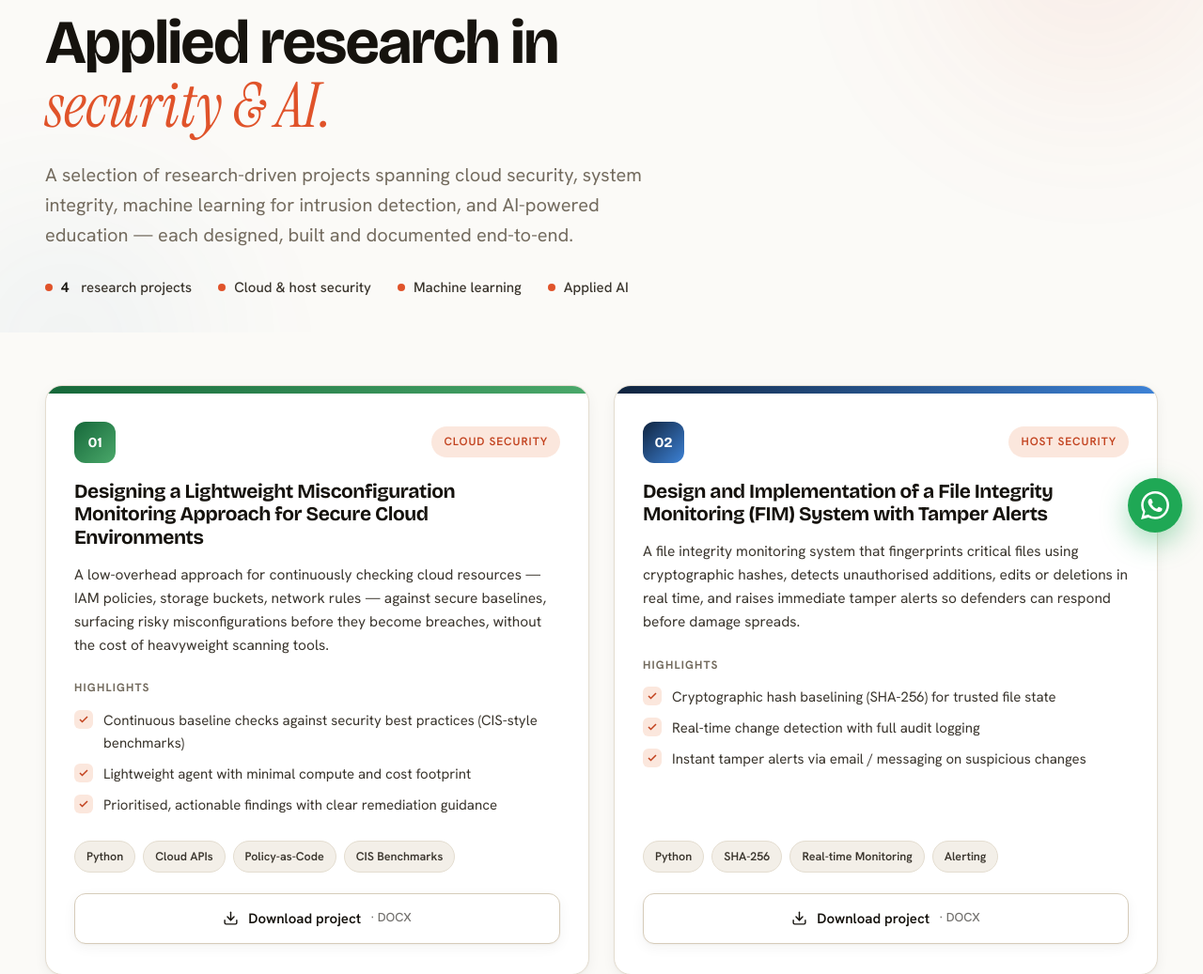
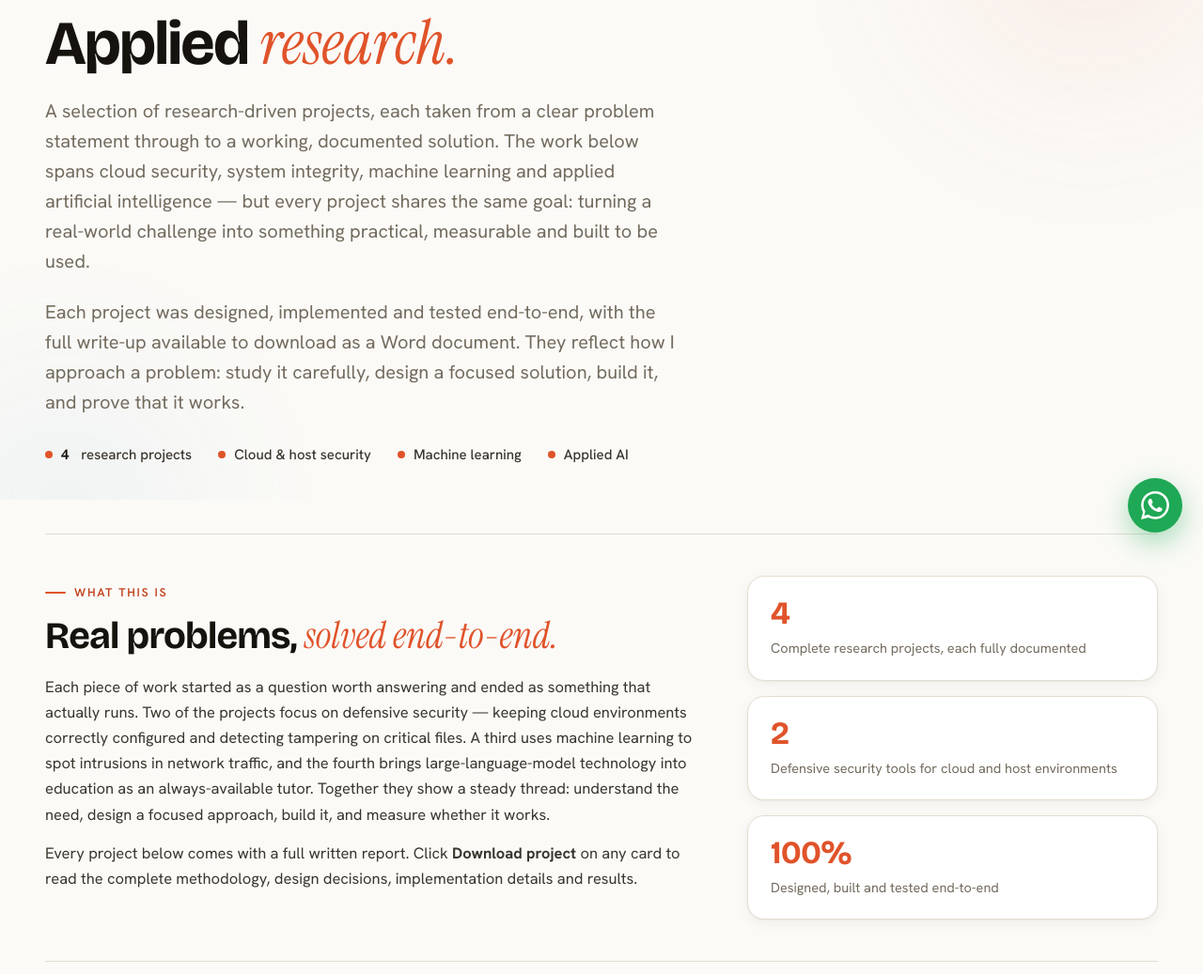
Before and after one commit to wolethescientist/portfolio, a plain HTML site: page research-projects/index.html in a window 1280 px wide. Shown: the part 211-1248 px from the top of the page at 94% size. Drawn offline with nearby package versions, Linux system fonts and the light colour scheme.

Commit message:
Refine research page: shorten hero heading, add overview section
- Change hero to 'Applied research.' (drop 'in security & AI')
- Expand hero lead copy and add an overview section with intro prose and stats to fill the page

Co-Authored-By: Claude Opus 4.8 <noreply@anthropic.com>

```diff
--- a/research-projects/index.html
+++ b/research-projects/index.html
@@ -378,6 +378,75 @@
       height: 8px;
       border-radius: 50%;
       background: var(--accent)
+    }
+
+    /* ───── OVERVIEW ───── */
+    .rp-overview {
+      padding: 36px 0 8px;
+    }
+
+    .rp-ov-grid {
+      display: grid;
+      grid-template-columns: 1.6fr 1fr;
+      gap: 48px;
+      align-items: start;
+      padding: 44px 0;
+      border-top: 1px solid var(--line);
+      border-bottom: 1px solid var(--line);
+    }
+
+    @media(max-width:880px) {
+      .rp-ov-grid {
+        grid-template-columns: 1fr;
+        gap: 36px
+      }
+    }
+
+    .rp-ov-intro h2 {
+      font-size: clamp(26px, 4vw, 40px);
+      line-height: 1.08;
+      letter-spacing: -.02em;
+      margin: 14px 0 18px;
+    }
+
+    .rp-ov-intro h2 .serif {
+      color: var(--accent)
+    }
+
+    .rp-ov-intro p {
+      color: var(--ink-soft);
+      font-size: 16.5px;
+      line-height: 1.65;
+      margin-top: 14px;
+    }
+
+    .rp-ov-side {
+      display: flex;
+      flex-direction: column;
+      gap: 16px;
+    }
+
+    .rp-ov-stat {
+      background: var(--white);
+      border: 1px solid var(--line);
+      border-radius: var(--r);
+      padding: 22px 24px;
+      box-shadow: var(--shadow-sm);
+    }
+
+    .rp-ov-stat .n {
+      font-family: 'Bricolage Grotesque';
+      font-weight: 700;
+      font-size: 34px;
+      letter-spacing: -.02em;
+      color: var(--accent);
+      line-height: 1;
+    }
+
+    .rp-ov-stat .l {
+      color: var(--muted);
+      font-size: 14.5px;
+      margin-top: 8px;
     }
 
     /* ───── RESEARCH GRID ───── */
@@ -818,15 +887,53 @@
       <div class="glow b"></div>
       <div class="wrap">
         <span class="eyebrow rv">Research projects</span>
-        <h1 class="rv">Applied research in <span class="serif">security &amp; AI.</span></h1>
-        <p class="lead rv">A selection of research-driven projects spanning cloud security, system integrity,
-          machine learning for intrusion detection, and AI-powered education — each designed, built and documented
-          end-to-end.</p>
+        <h1 class="rv">Applied <span class="serif">research.</span></h1>
+        <p class="lead rv">A selection of research-driven projects, each taken from a clear problem statement
+          through to a working, documented solution. The work below spans cloud security, system integrity,
+          machine learning and applied artificial intelligence — but every project shares the same goal: turning
+          a real-world challenge into something practical, measurable and built to be used.</p>
+        <p class="lead rv">Each project was designed, implemented and tested end-to-end, with the full write-up
+          available to download as a Word document. They reflect how I approach a problem: study it carefully,
+          design a focused solution, build it, and prove that it works.</p>
         <div class="hero-meta rv">
           <span><span class="dot"></span><b>4</b>&nbsp;research projects</span>
           <span><span class="dot"></span>Cloud &amp; host security</span>
           <span><span class="dot"></span>Machine learning</span>
           <span><span class="dot"></span>Applied AI</span>
+        </div>
+      </div>
+    </section>
+
+    <!-- ───────── OVERVIEW ───────── -->
+    <section class="rp-overview">
+      <div class="wrap">
+        <div class="rp-ov-grid">
+          <div class="rp-ov-intro rv">
+            <span class="eyebrow">What this is</span>
+            <h2>Real problems, <span class="serif">solved end-to-end.</span></h2>
+            <p>Each piece of work started as a question worth answering and ended as something that actually runs.
+              Two of the projects focus on defensive security — keeping cloud environments correctly configured and
+              detecting tampering on critical files. A third uses machine learning to spot intrusions in network
+              traffic, and the fourth brings large-language-model technology into education as an always-available
+              tutor. Together they show a steady thread: understand the need, design a focused approach, build it,
+              and measure whether it works.</p>
+            <p>Every project below comes with a full written report. Click <strong>Download project</strong> on any
+              card to read the complete methodology, design decisions, implementation details and results.</p>
+          </div>
+          <div class="rp-ov-side rv">
+            <div class="rp-ov-stat">
+              <div class="n">4</div>
+              <div class="l">Complete research projects, each fully documented</div>
+            </div>
+            <div class="rp-ov-stat">
+              <div class="n">2</div>
+              <div class="l">Defensive security tools for cloud and host environments</div>
+            </div>
+            <div class="rp-ov-stat">
+              <div class="n">100%</div>
+              <div class="l">Designed, built and tested end-to-end</div>
+            </div>
+          </div>
         </div>
       </div>
     </section>
```
